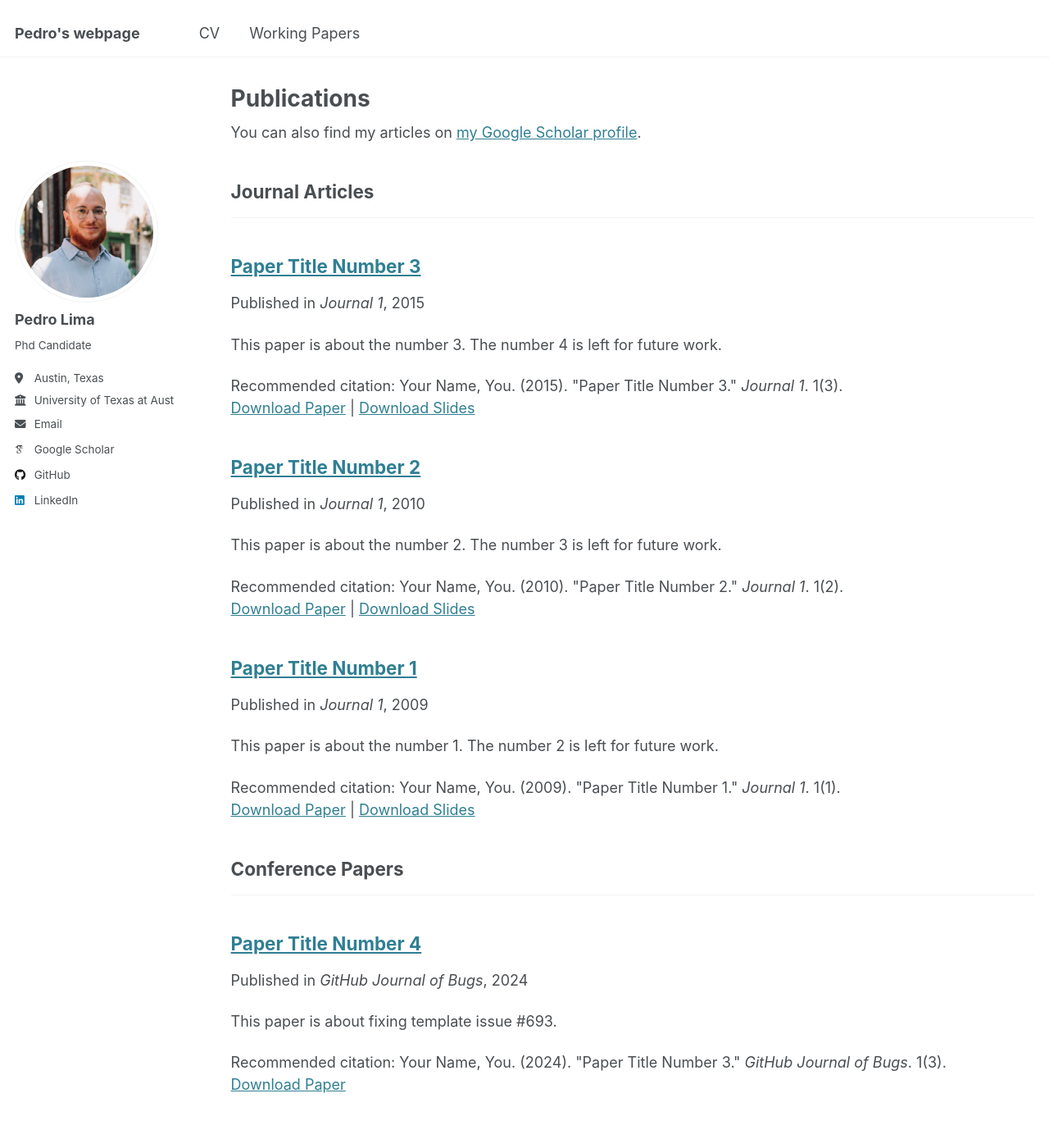
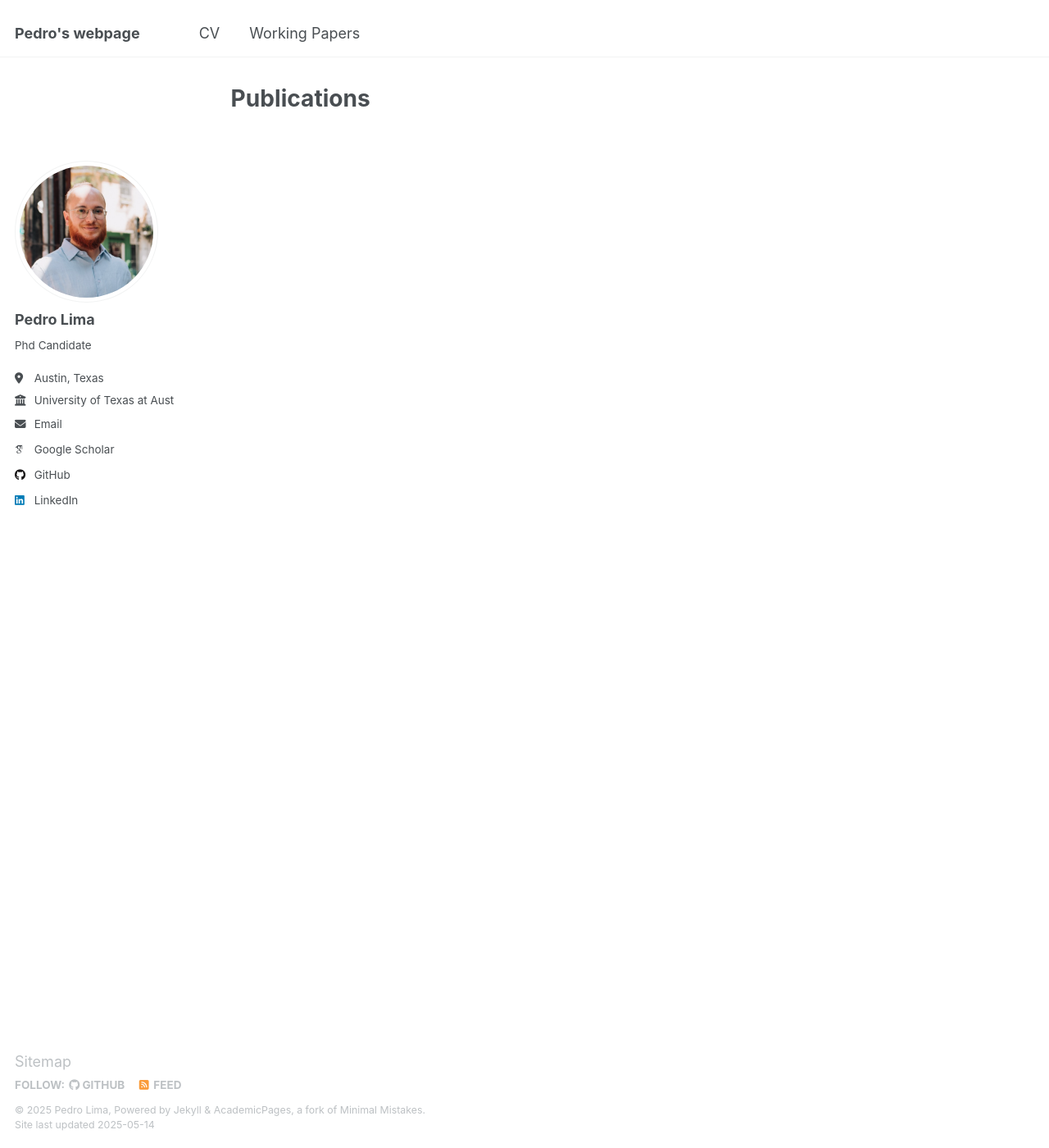
Before and after one commit to limapsd/limapsd.github.io, a Jekyll site: the page built from _pages/publications.html, in a window 1280 px wide and 1400 px high. Shown: the whole window at 82% size. Built offline with Jekyll 4.4.1, drawn with Linux system fonts in a browser that asks for light colours; some web fonts are replaced.

Commit message:
website updates

```diff
--- a/_pages/publications.html
+++ b/_pages/publications.html
@@ -4,10 +4,6 @@ title: "Publications"
 permalink: /publications/
 author_profile: true
 ---
-
-{% if site.author.googlescholar %}
-  <div class="wordwrap">You can also find my articles on <a href="{{site.author.googlescholar}}">my Google Scholar profile</a>.</div>
-{% endif %}
 
 {% include base_path %}
 
--- a/_publications/2009-10-01-paper-title-number-1.md
+++ /dev/null
@@ -1,14 +0,0 @@
----
-title: "Paper Title Number 1"
-collection: publications
-category: manuscripts
-permalink: /publication/2009-10-01-paper-title-number-1
-excerpt: 'This paper is about the number 1. The number 2 is left for future work.'
-date: 2009-10-01
-venue: 'Journal 1'
-slidesurl: 'http://academicpages.github.io/files/slides1.pdf'
-paperurl: 'http://academicpages.github.io/files/paper1.pdf'
-citation: 'Your Name, You. (2009). &quot;Paper Title Number 1.&quot; <i>Journal 1</i>. 1(1).'
----
-
-The contents above will be part of a list of publications, if the user clicks the link for the publication than the contents of section will be rendered as a full page, allowing you to provide more information about the paper for the reader. When publications are displayed as a single page, the contents of the above "citation" field will automatically be included below this section in a smaller font.
--- a/_publications/2010-10-01-paper-title-number-2.md
+++ /dev/null
@@ -1,14 +0,0 @@
----
-title: "Paper Title Number 2"
-collection: publications
-category: manuscripts
-permalink: /publication/2010-10-01-paper-title-number-2
-excerpt: 'This paper is about the number 2. The number 3 is left for future work.'
-date: 2010-10-01
-venue: 'Journal 1'
-slidesurl: 'http://academicpages.github.io/files/slides2.pdf'
-paperurl: 'http://academicpages.github.io/files/paper2.pdf'
-citation: 'Your Name, You. (2010). &quot;Paper Title Number 2.&quot; <i>Journal 1</i>. 1(2).'
----
-
-The contents above will be part of a list of publications, if the user clicks the link for the publication than the contents of section will be rendered as a full page, allowing you to provide more information about the paper for the reader. When publications are displayed as a single page, the contents of the above "citation" field will automatically be included below this section in a smaller font.
--- a/_publications/2015-10-01-paper-title-number-3.md
+++ /dev/null
@@ -1,14 +0,0 @@
----
-title: "Paper Title Number 3"
-collection: publications
-category: manuscripts
-permalink: /publication/2015-10-01-paper-title-number-3
-excerpt: 'This paper is about the number 3. The number 4 is left for future work.'
-date: 2015-10-01
-venue: 'Journal 1'
-slidesurl: 'http://academicpages.github.io/files/slides3.pdf'
-paperurl: 'http://academicpages.github.io/files/paper3.pdf'
-citation: 'Your Name, You. (2015). &quot;Paper Title Number 3.&quot; <i>Journal 1</i>. 1(3).'
----
-
-The contents above will be part of a list of publications, if the user clicks the link for the publication than the contents of section will be rendered as a full page, allowing you to provide more information about the paper for the reader. When publications are displayed as a single page, the contents of the above "citation" field will automatically be included below this section in a smaller font.
--- a/_publications/2024-02-17-paper-title-number-4.md
+++ /dev/null
@@ -1,13 +0,0 @@
----
-title: "Paper Title Number 4"
-collection: publications
-category: conferences
-permalink: /publication/2024-02-17-paper-title-number-4
-excerpt: 'This paper is about fixing template issue #693.'
-date: 2024-02-17
-venue: 'GitHub Journal of Bugs'
-paperurl: 'http://academicpages.github.io/files/paper3.pdf'
-citation: 'Your Name, You. (2024). &quot;Paper Title Number 3.&quot; <i>GitHub Journal of Bugs</i>. 1(3).'
----
-
-The contents above will be part of a list of publications, if the user clicks the link for the publication than the contents of section will be rendered as a full page, allowing you to provide more information about the paper for the reader. When publications are displayed as a single page, the contents of the above "citation" field will automatically be included below this section in a smaller font.
```
Also changed, not shown: _portfolio/portfolio-1.md (+2 -0 lines), _portfolio/portfolio-2.html (deleted, +0 -7 lines).
